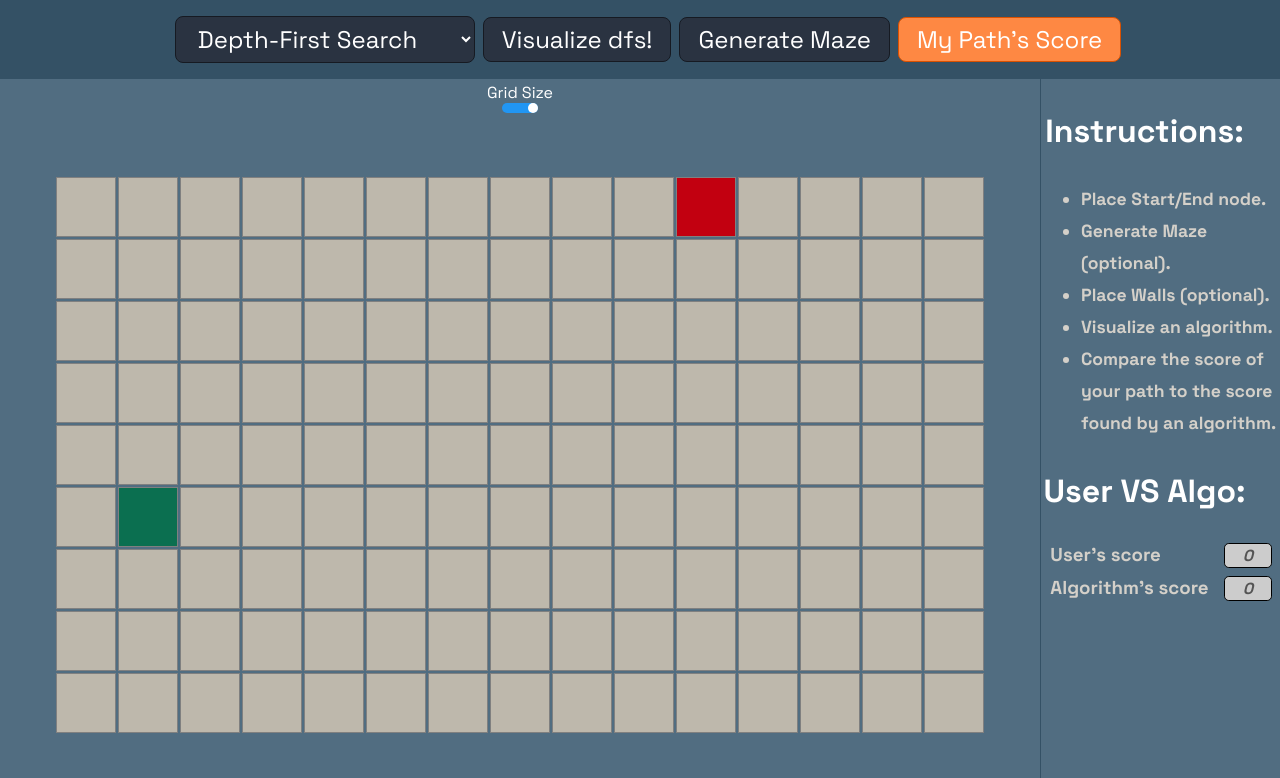
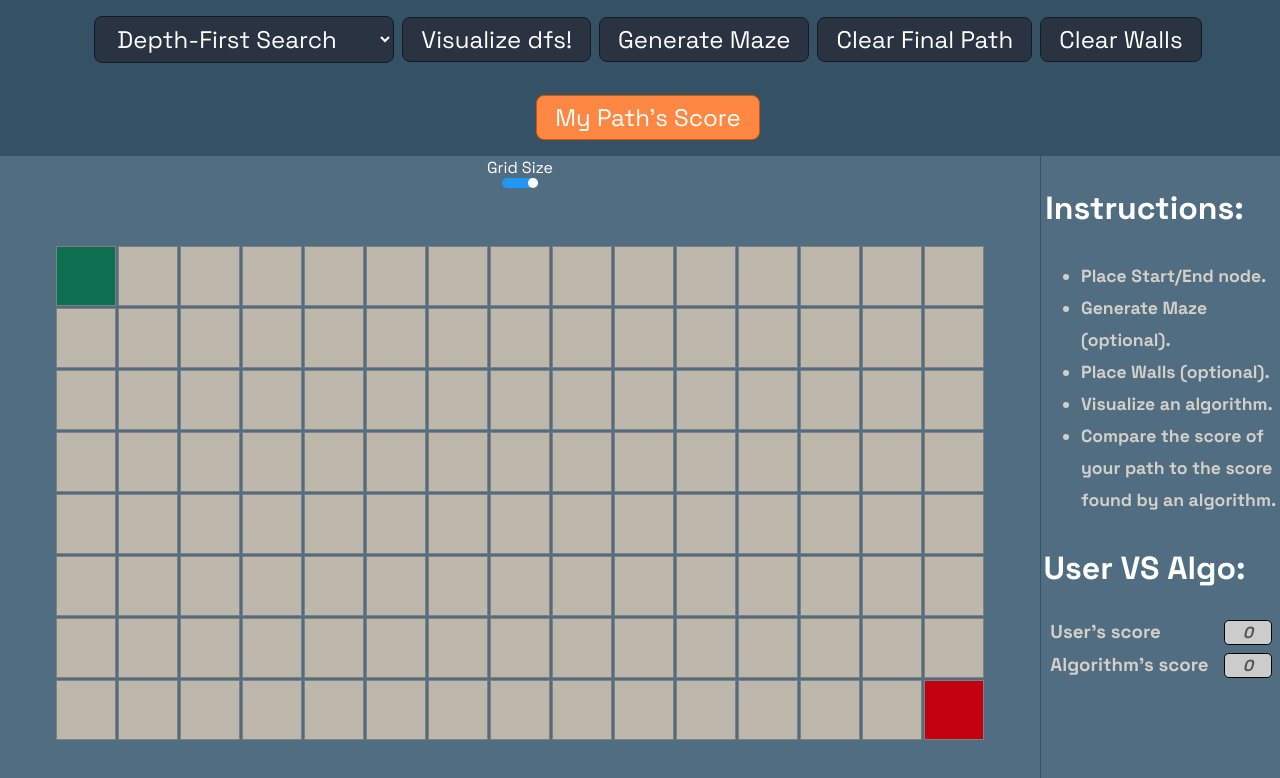
Before and after one commit to Nidhal-Abidi/MazeMaster, a React (Vite) app: page / in a window 1280 px wide. Shown: the top 778 px of the page. Built offline with nearby package versions, Linux system fonts and the light colour scheme; a web font is replaced by a local one.

Commit message:
fix/refactoring code, feature/ added the ability to clear final path and clear walls

```diff
--- a/src/App.jsx
+++ b/src/App.jsx
@@ -6,7 +6,8 @@ import { SideBar } from "./components/SideBar"
 import { dijkstra, getNodesInShortestPathOrder } from "./algorithms/dijkstra"
 import { dfs } from "./algorithms/dfs"
 import { bfs } from "./algorithms/bfs"
-import { animateAlgorithm } from "./algorithms/animations"
+import { animateAlgorithm } from "./animations"
+import { a_star } from "./algorithms/a-star"
 
 function App() {
   const [arrGrid, setArrGrid] = useState([])
@@ -15,8 +16,55 @@ function App() {
   const userScore = useRef(0)
   const [algoScore, setAlgoScore] = useState(0)
 
+  const clearFinalPath = () => {
+    for (let i = 0; i < arrGrid.length; i++) {
+      for (let j = 0; j < arrGrid[0].length; j++) {
+        let node = arrGrid[i][j]
+        let cell = document.querySelector(`#node-${node.row}-${node.col}`)
+        //console.log(cell.classList.contains("visited-node"))
+
+        if (cell.classList.contains("visited-node")) {
+          cell.classList.remove("visited-node")
+        }
+        if (cell.classList.contains("final-path-node")) {
+          cell.classList.remove("final-path-node")
+        }
+      }
+    }
+    setAlgoScore(0)
+  }
+
+  const clearWalls = () => {
+    clearFinalPath()
+    setArrGrid((prevArr) => {
+      return prevArr.map((row) => {
+        return row.map((col) => {
+          col.isWall = false
+          return col
+        })
+      })
+    })
+  }
+
+  const visualizeA_star = () => {
+    let copiedArr = arrayInitialCopy(arrGrid)
+    let visitedNodesInOrder = a_star(
+      copiedArr,
+      startNode.current,
+      endNode.current
+    )
+    console.log("All visited Nodes->", visitedNodesInOrder)
+    let shortestPathNodes = getNodesInShortestPathOrder(
+      visitedNodesInOrder[visitedNodesInOrder.length - 1]
+    )
+    console.log("Shortest path->", shortestPathNodes)
+    animateAlgorithm(visitedNodesInOrder, shortestPathNodes)
+    setAlgoScore(shortestPathNodes.length)
+  }
+
   const visualizeBFS = () => {
-    let visitedNodesInOrder = bfs(arrGrid, startNode.current)
+    let copiedArr = arrayInitialCopy(arrGrid)
+    let visitedNodesInOrder = bfs(copiedArr, startNode.current)
     console.log("All visited Nodes->", visitedNodesInOrder)
     let shortestPathNodes = getNodesInShortestPathOrder(
       visitedNodesInOrder[visitedNodesInOrder.length - 1]
@@ -27,15 +75,18 @@ function App() {
   }
 
   const visualizeDFS = () => {
-    let visitedNodesInOrder = dfs(arrGrid, startNode.current)
+    let copiedArr = arrayInitialCopy(arrGrid)
+    let visitedNodesInOrder = dfs(copiedArr, startNode.current)
     console.log("All visited Nodes->", visitedNodesInOrder)
     animateAlgorithm(visitedNodesInOrder, visitedNodesInOrder)
     setAlgoScore(visitedNodesInOrder.length)
   }
 
   const visualizeDijkstra = () => {
+    //Fix Dijkstra because it's not working on the copied array
+    let copiedArr = arrayInitialCopy(arrGrid)
     let visitedNodesInOrder = dijkstra(
-      arrGrid,
+      copiedArr,
       startNode.current,
       endNode.current
     )
@@ -55,7 +106,10 @@ function App() {
         visualizeDijkstra={visualizeDijkstra}
         visualizeDFS={visualizeDFS}
         visualizeBFS={visualizeBFS}
+        visualizeA_star={visualizeA_star}
         setAlgoScore={setAlgoScore}
+        clearFinalPath={clearFinalPath}
+        clearWalls={clearWalls}
       />
       <main className="main">
         <GridNode
@@ -70,4 +124,32 @@ function App() {
   )
 }
 
+function arrayInitialCopy(grid) {
+  // It returns the original array(when all node were unvisited.)
+  // We do this since the method since JSON.string(JSON.parse(arr)) has data loss.
+  // It sets distance to null (prev value was infinity)
+  let arrCopy = []
+  for (let i = 0; i < grid.length; i++) {
+    let row = []
+    for (let j = 0; j < grid[0].length; j++) {
+      let copiedCell = {
+        row: grid[i][j].row,
+        col: grid[i][j].col,
+        distance: Infinity,
+        isWall: grid[i][j].isWall,
+        isVisited: false,
+        isStartNode: grid[i][j].isStartNode,
+        isEndNode: grid[i][j].isEndNode,
+        previousNode: null,
+      }
+      if (grid[i][j].isStartNode) {
+        copiedCell.distance = 0
+      }
+      row.push(copiedCell)
+    }
+    arrCopy.push(row)
+  }
+  return arrCopy
+}
+
 export default App
--- /dev/null
+++ b/src/algorithms/a-star.js
@@ -0,0 +1,89 @@
+/*Code extracted then MODIFIED from https://dev.to/codesphere/pathfinding-with-javascript-the-a-algorithm-3jlb*/
+export function a_star(grid, startNode, endNode) {
+  startNode = grid[startNode.row][startNode.col]
+
+  startNode.distance = 0
+  startNode.h = manhattanDistance(startNode, endNode)
+  startNode.f = startNode.h + startNode.distance
+
+  let openSet = [startNode] //unvisited nodes (unevaluated)
+  let closedSet = [] // visited nodes (completely evaluated)
+  let visitedNodesInOrder = []
+
+  while (openSet.length > 0) {
+    // Search for the next node to explore (i.e. the one wit the lowest value of 'f')
+    let lowestFscoreNodeIdx = getLowestFScoreNodeIdx(openSet)
+    let currentNode = openSet[lowestFscoreNodeIdx]
+
+    currentNode.isVisited = true
+    visitedNodesInOrder.push(currentNode)
+    if (currentNode.isEndNode == true) {
+      return visitedNodesInOrder
+    }
+    //Remove this node from the openSet
+    openSet.splice(currentNode, 1)
+    //Add the node to the closedSet
+    closedSet.push(currentNode)
+
+    let neighbors = getNeighbors(grid, currentNode)
+
+    for (const neighbor of neighbors) {
+      if (neighbor.isWall == true) continue
+
+      if (!closedSet.includes(neighbor)) {
+        let possibleG = currentNode.distance + 1
+
+        if (!openSet.includes(neighbor)) {
+          openSet.push(neighbor)
+        } else if (possibleG >= neighbor.distance) {
+          //Changing the prevNode to a new one is bad since we'll have a higher score for this node
+          continue
+        }
+
+        neighbor.distance = possibleG
+        neighbor.h = manhattanDistance(neighbor, endNode)
+        neighbor.f = neighbor.distance + neighbor.h
+        neighbor.previousNode = currentNode
+      }
+    }
+  }
+  //no solution by default
+  return visitedNodesInOrder
+}
+
+function getLowestFScoreNodeIdx(openSet) {
+  // Returns the node with the lowest f-score in the openSet.
+  let lowestFscoreNodeIdx = 0
+  for (let i = 0; i < openSet.length; i++) {
+    if (openSet[i].f < openSet[lowestFscoreNodeIdx].f) {
+      lowestFscoreNodeIdx = i
+    }
+  }
+  return lowestFscoreNodeIdx
+}
+
+function manhattanDistance(nodeA, nodeB) {
+  //src: https://www.redblobgames.com/pathfinding/a-star/implementation.html#ties-checkerboard-costs
+
+  let prevCost =
+    Math.abs(nodeA.col - nodeB.col) + Math.abs(nodeA.row - nodeB.row)
+  let nudge = 0
+  if ((nodeA.row + nodeA.col) % 2 == 0 && nodeB.row != nodeA.row) {
+    nudge = 1
+  }
+  if ((nodeA.row + nodeA.col) % 2 == 1 && nodeB.col != nodeA.col) {
+    nudge = 1
+  }
+  return prevCost
+}
+
+function getNeighbors(grid, node) {
+  const neighbors = []
+  const { col, row } = node
+  if (row < grid.length - 1) neighbors.push(grid[row + 1][col])
+  if (row > 0) neighbors.push(grid[row - 1][col])
+  if (col > 0) neighbors.push(grid[row][col - 1])
+  if (col < grid[0].length - 1) neighbors.push(grid[row][col + 1])
+
+  return neighbors
+}
--- a/src/algorithms/bfs.js
+++ b/src/algorithms/bfs.js
@@ -40,11 +40,19 @@ export function bfs(grid, start) {
 function getNeighbors(node, grid) {
   const neighbors = []
   const { col, row } = node
-  // Neighbours are located at: top, bottom, left, right.
-  if (row > 0) neighbors.push(grid[row - 1][col])
-  if (row < grid.length - 1) neighbors.push(grid[row + 1][col])
-  if (col > 0) neighbors.push(grid[row][col - 1])
-  if (col < grid[0].length - 1) neighbors.push(grid[row][col + 1])
+  //Trick src: https://www.redblobgames.com/pathfinding/a-star/implementation.html#ties-checkerboard-neighbors
+  if ((row + col) % 2 == 1) {
+    if (row < grid.length - 1) neighbors.push(grid[row + 1][col])
+    if (row > 0) neighbors.push(grid[row - 1][col])
+    if (col > 0) neighbors.push(grid[row][col - 1])
+    if (col < grid[0].length - 1) neighbors.push(grid[row][col + 1])
+  } else {
+    if (col < grid[0].length - 1) neighbors.push(grid[row][col + 1])
+    if (col > 0) neighbors.push(grid[row][col - 1])
+    if (row > 0) neighbors.push(grid[row - 1][col])
+    if (row < grid.length - 1) neighbors.push(grid[row + 1][col])
+  }
+
   return neighbors
 }
 
--- a/src/components/GridNode.jsx
+++ b/src/components/GridNode.jsx
@@ -8,6 +8,29 @@ export function GridNode({ arrGrid, setArrGrid, startNode, endNode }) {
   const cellsContainerRef = useRef()
 
   useEffect(() => {
+    const createGrid = (rows, columns) => {
+      let startNodeTopLeft = {
+        row: 0, //getRandomInt(0, rows),
+        col: 0, //getRandomInt(0, Math.floor(columns / 2)),
+      }
+      let endNodeBottomRight = {
+        row: rows - 1, //getRandomInt(0, rows),
+        col: columns - 1, //getRandomInt(Math.floor(columns / 2), columns),
+      }
+      startNode.current = startNodeTopLeft
+      endNode.current = endNodeBottomRight
+      let arr = []
+      for (let i = 0; i < rows; i++) {
+        let currentRow = []
+        for (let j = 0; j < columns; j++) {
+          let node = createNode(i, j, startNodeTopLeft, endNodeBottomRight)
+          currentRow.push(node)
+        }
+        arr.push(currentRow)
+      }
+      return arr
+    }
+
     let gridGap = 2
     /* Approximate calculation of the nbr of rows/columns that fit the width/height of any screen */
     let rows = Math.floor((gridDim[0] + gridGap) / (cellSide + gridGap)) - 2
@@ -18,7 +41,7 @@ export function GridNode({ arrGrid, setArrGrid, startNode, endNode }) {
     }
 
     setArrGrid(createGrid(rows, cols))
-  }, [cellSide, gridDim])
+  }, [cellSide, gridDim, setArrGrid, endNode, startNode])
 
   useEffect(() => {
     const height = cellsContainerRef.current.offsetHeight
@@ -26,29 +49,6 @@ export function GridNode({ arrGrid, setArrGrid, startNode, endNode }) {
     //console.log("Setting the height & width:(", height, ",", width, ")")
     setGridDim([height, width])
   }, [])
-
-  function createGrid(rows, columns) {
-    let randStartNode = {
-      row: getRandomInt(0, rows),
-      col: getRandomInt(0, Math.floor(columns / 2)),
-    }
-    let randEndNode = {
-      row: getRandomInt(0, rows),
-      col: getRandomInt(Math.floor(columns / 2), columns),
-    }
-    startNode.current = randStartNode
-    endNode.current = randEndNode
-    let arr = []
-    for (let i = 0; i < rows; i++) {
-      let currentRow = []
-      for (let j = 0; j < columns; j++) {
-        let node = createNode(i, j, randStartNode, randEndNode)
-        currentRow.push(node)
-      }
-      arr.push(currentRow)
-    }
-    return arr
-  }
 
   function createNode(row, col, randStartNode, randEndNode) {
     return {
@@ -81,7 +81,7 @@ export function GridNode({ arrGrid, setArrGrid, startNode, endNode }) {
         }`}
         ref={cellsContainerRef}
       >
-        {arrGrid.map((row, rowIdx) => {
+        {arrGrid.map((row) => {
           return row.map((cell, colIdx) => {
             let nodeSize = cellSide == 90 ? "node-large" : "node-small"
             return (
--- a/src/components/NavBar.jsx
+++ b/src/components/NavBar.jsx
@@ -4,9 +4,13 @@ export function NavBar({
   visualizeDijkstra,
   visualizeDFS,
   visualizeBFS,
+  visualizeA_star,
   setAlgoScore,
+  clearFinalPath,
+  clearWalls,
 }) {
   const [selectedAlgo, setSelectedAlgo] = useState("dfs")
+
   return (
     <header className="header">
       <select
@@ -30,6 +34,8 @@ export function NavBar({
             visualizeDFS()
           } else if (selectedAlgo == "bfs") {
             visualizeBFS()
+          } else if (selectedAlgo == "a-star") {
+            visualizeA_star()
           } else {
             console.log("Algorithm is still in progress")
           }
@@ -39,6 +45,12 @@ export function NavBar({
       </button>
 
       <button className="btn">Generate Maze</button>
+      <button className="btn" onClick={clearFinalPath}>
+        Clear Final Path
+      </button>
+      <button className="btn" onClick={clearWalls}>
+        Clear Walls
+      </button>
       <button className="btn btn-accent">My Path{"'"}s Score</button>
     </header>
   )
```
Also changed, not shown: src/animations.js (renamed from src/algorithms/animations.js).
